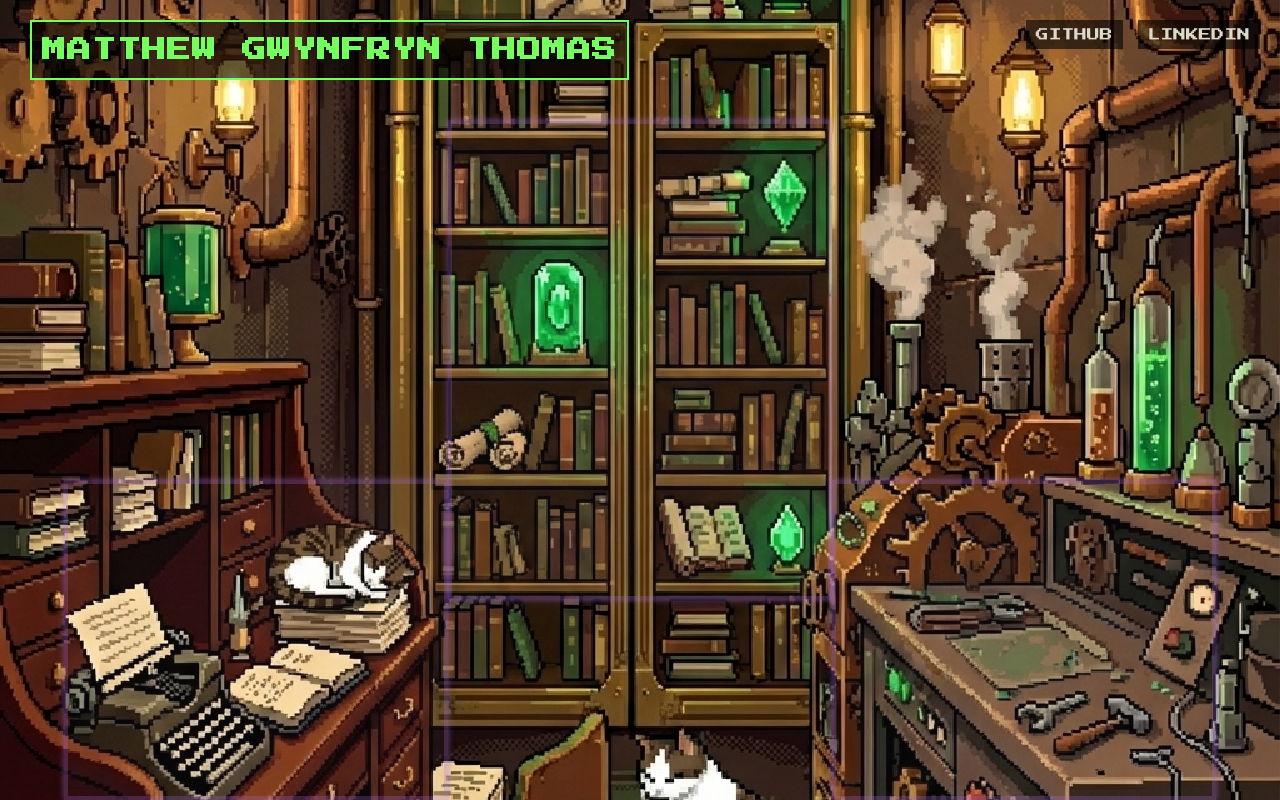
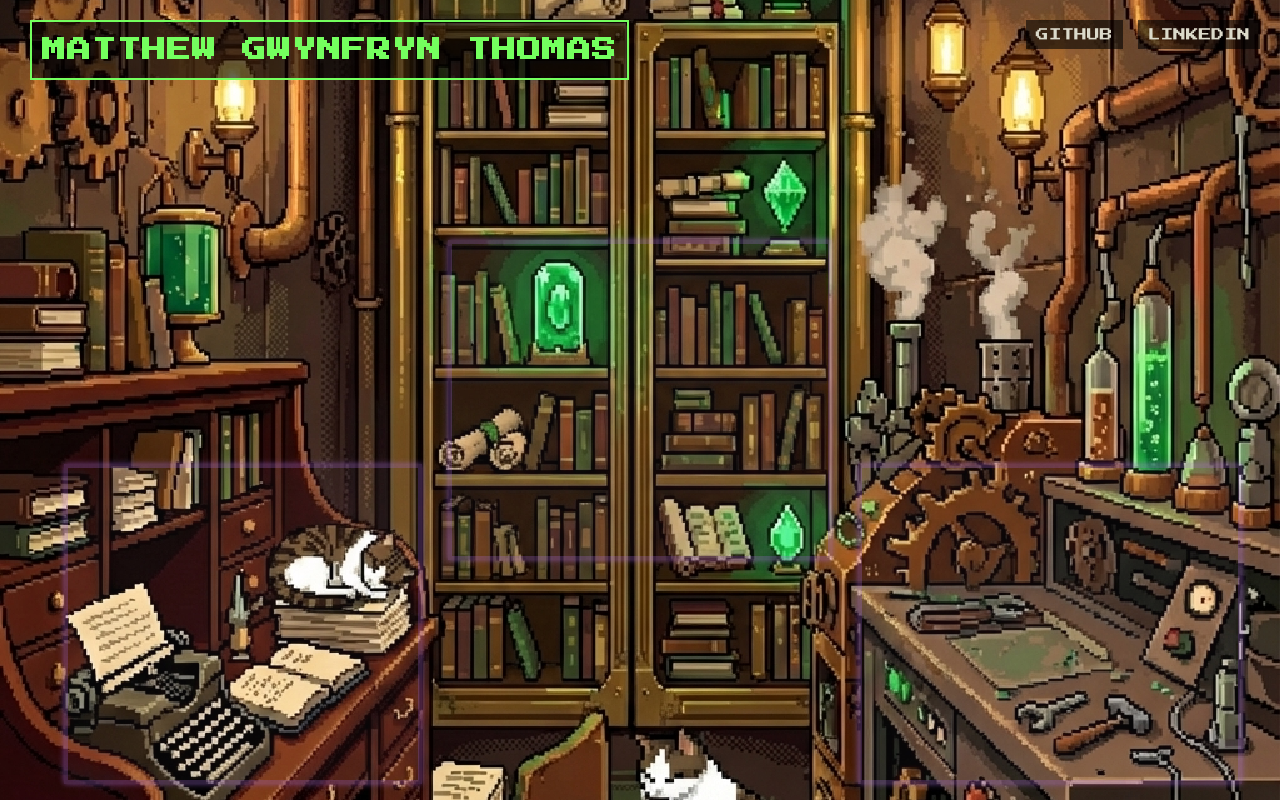
Before and after one commit to matthewgthomas/matthewgthomas.github.io, a React (Vite) app: page /#/ in a window 1280 px wide. Built offline with nearby package versions, Linux system fonts and the light colour scheme.

Commit message:
Resize hotspots on desktop

```diff
--- a/src/pages/Home.css
+++ b/src/pages/Home.css
@@ -89,24 +89,24 @@
 /* DESKTOP (Default: Horizontal) */
 /* Left: Desk (Writing) */
 .writing-spot {
-    bottom: 0;
+    bottom: 2%;
     left: 5%;
-    width: 30%;
+    width: 28%;
     height: 40%;
 }
 
 /* Center: Bookshelf (Research) */
 .research-spot {
-    top: 15%;
+    top: 30%;
     left: 35%;
     width: 30%;
-    height: 60%;
+    height: 40%;
 }
 
 /* Right: Workbench (Projects) */
 .projects-spot {
-    bottom: 0;
-    right: 5%;
+    bottom: 2%;
+    right: 3%;
     width: 30%;
     height: 40%;
 }
```
